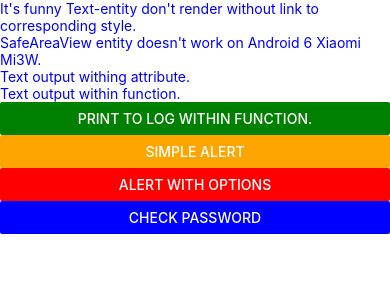
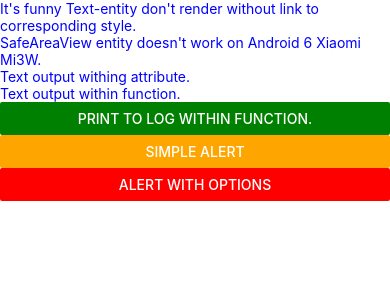
Before and after one commit to iuriimigushin/reactNative, a React Native app: screen / in a window 390 px wide. Shown: the top 300 px of the page. Built offline with nearby package versions, Linux system fonts and the light colour scheme.

Commit message:
Removed unsupported Check password.

```diff
--- a/App.js
+++ b/App.js
@@ -9,7 +9,6 @@ export default function App() {
     { text: "Yes", onPres: () => console.log('Complex alert used. Yes button pressed.') },
     { text: "No", onPres: () => console.log('Complex alert used. No button pressed.') }
   ]);
-  const handleButtonPress3 = () => Alert.prompt("Password checker", "Enter your password please", text => console.log(text))
 
   return (
     <SafeAreaView style={styles.container}>
@@ -21,7 +20,6 @@ export default function App() {
       <Button title={'Print to log within function.'} onPress={handleTextPress} color="green" />
       <Button title={'Simple alert'} onPress={handleButtonPress} color="orange" />
       <Button title={'Alert with options'} onPress={handleButtonPress2} color="red" />
-      <Button title={'Check password'} onPress={handleButtonPress3} color="blue" />
 
       <StatusBar style="auto" />
     </SafeAreaView>
```
